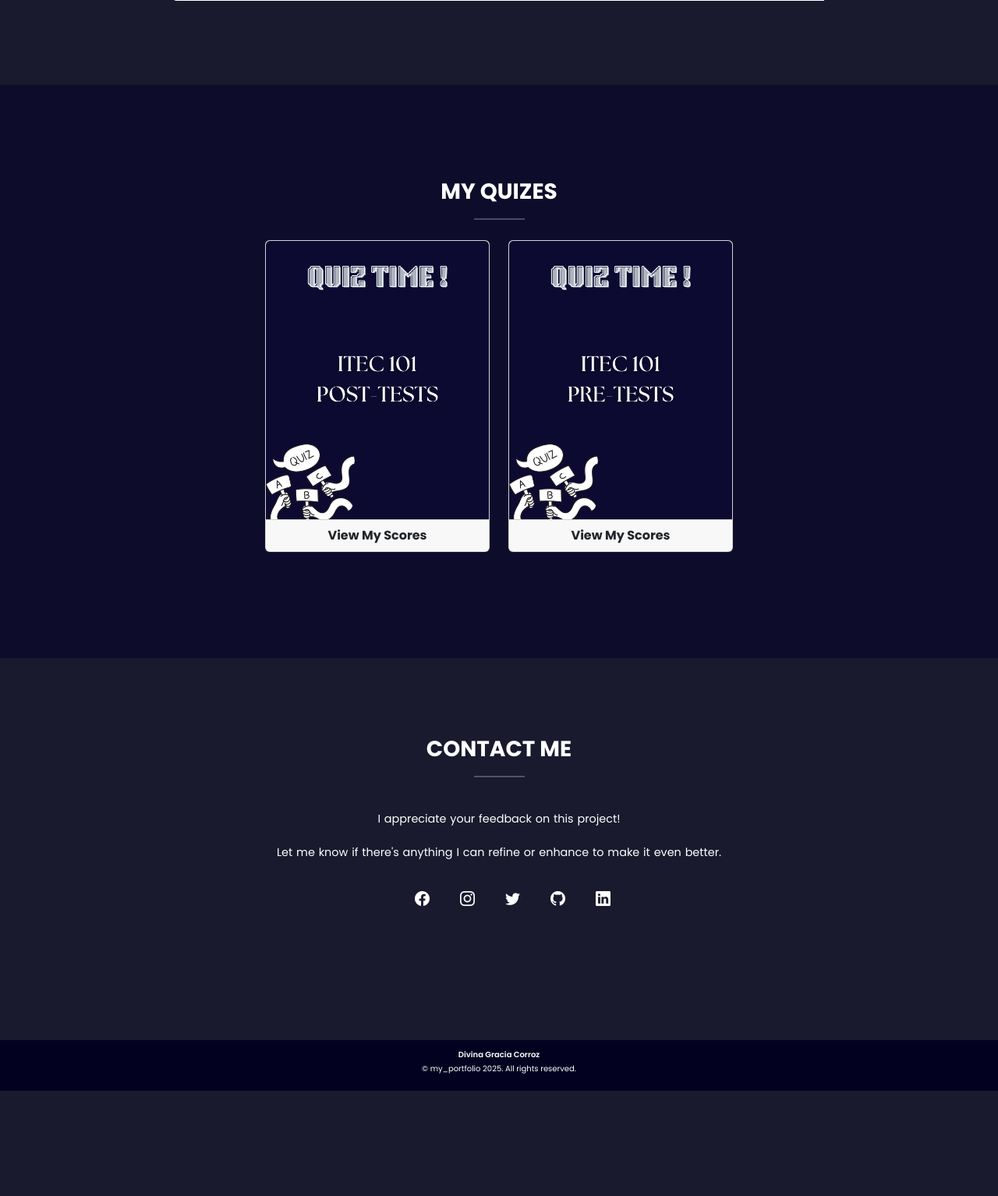
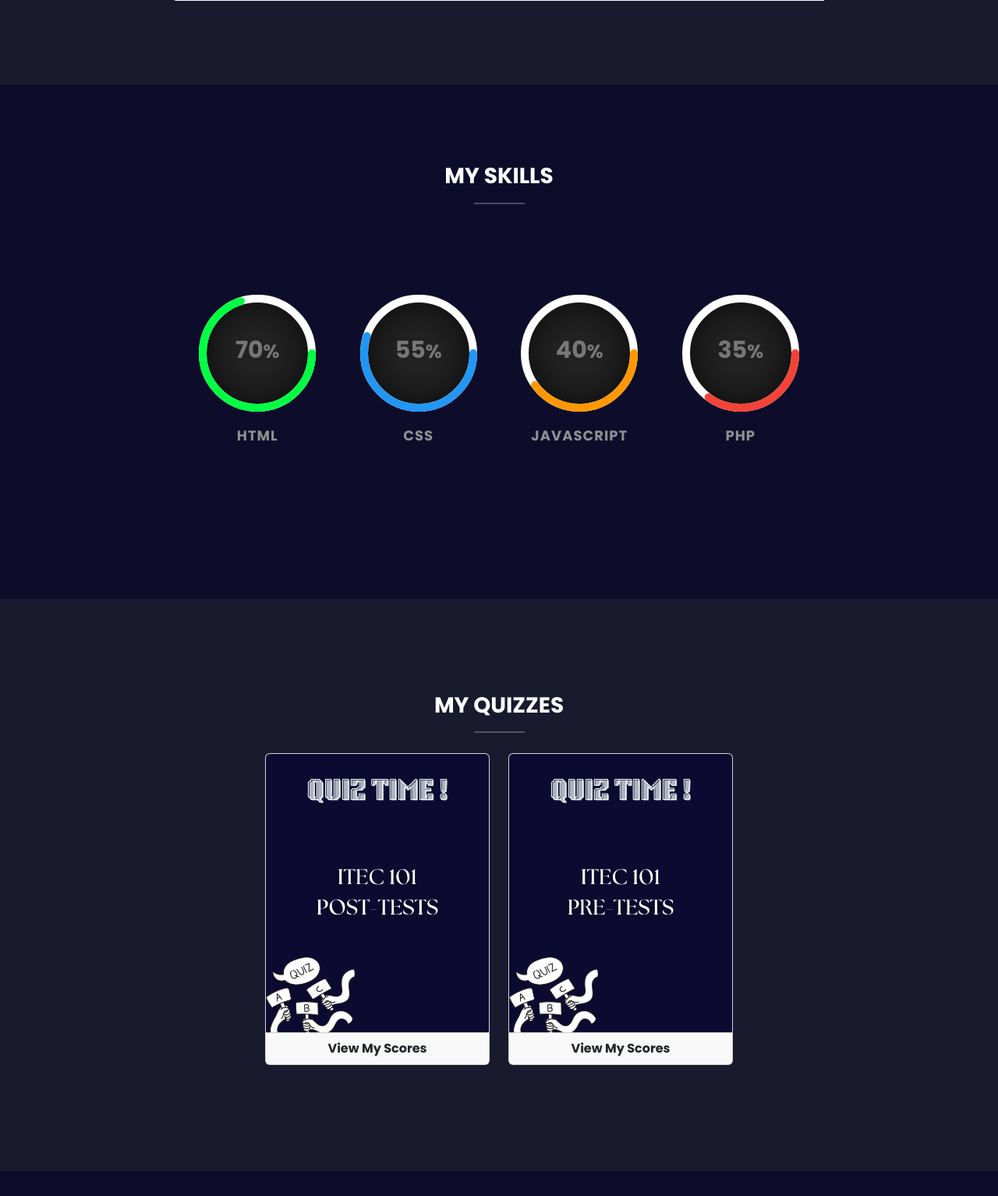
Before and after one commit to sachiicxz/WebPortfolio, a PHP site: page / in a window 1280 px wide. Shown: the part 4525-6059 px from the top of the page at 78% size. Before the commit the page ends 5924 px from the top, so only its background shows below. Run offline with PHP 8.4, Linux system fonts and the light colour scheme.

Commit message:
Your commit message

```diff
--- a/css/main.css
+++ b/css/main.css
@@ -185,7 +220,7 @@ section {
     display: flex;
     justify-content: center;
     align-items: center;
-    color: white;
+    color: rgb(146, 146, 206);
     transition: transform 0.3s ease, color 0.3s ease;
     font-size: 19px;
     width: 50px;
@@ -399,7 +434,207 @@ section {
 /*quizes style*/
 
 .quizes {
+    background-color: #1a1a2e;
+}
+
+/*skills styling*/
+#skills {
     background-color: #0d0d2b;
+}
+
+/*skills container style*/
+.skills-container {
+    position: relative;
+    width: 100%;
+    padding: 40px 20px;
+    display: flex;
+    justify-content: space-around;
+    gap: 10px;
+}
+
+.skills-container .skill-card {
+    position: relative;
+    width: 290px;
+    display: flex;
+    justify-content: center;
+    align-items: center;
+    height: 300px;
+    border-radius: 4px;
+    text-align: center;
+    overflow: hidden;
+    transition: 0.5s;
+}
+
+.skills-container .skill-card:hover {
+    transform: translateY(-10px);
+}
+
+.skills-container .skill-card:before {
+    content: '';
+    position: absolute;
+    top: 0;
+    left: -50%;
+    width: 100%;
+    height: 100%;
+    cursor: pointer;
+    z-index: 1;
+}
+
+.percent {
+    position: relative;
+    width: 150px;
+    height: 150px;
+    border-radius: 50%;
+    box-shadow: inset 0 0 50px #000;
+    background: #222;
+    z-index: 1000;
+}
+
+.percent .num {
+    position: absolute;
+    top: 0;
+    left: 0;
+    width: 100%;
+    height: 100%;
+    display: flex;
+    justify-content: center;
+    align-items: center;
+    border-radius: 50%;
+}
+
+.percent .num h2 {
+    color: #777;
+    font-weight: 700;
+    font-size: 30px;
+    transition: 0.5s;
+}
+
+.skill-card:hover .percent .num h2 {
+    color: #fff;
+    font-size: 45px;
+}
+
+.percent .num h2 span {
+    color: #777;
+    font-size: 24px;
+    transition: 0.5s;
+}
+
+.skill-card:hover .percent .num h2 span {
+    color: #fff;
+}
+
+.text {
+    position: relative;
+    color: #8f8f8f;
+    margin-top: 20px;
+    font-weight: 700;
+    font-size: 18px;
+    letter-spacing: 1px;
+    text-transform: uppercase;
+    transition: 0.5s;
+}
+
+.skill-card:hover .text {
+    color: white;
+}
+
+svg {
+    position: relative;
+    width: 150px;
+    height: 150px;
+    z-index: 1000;
+}
+
+svg circle {
+    width: 90%;
+    height: 100%;
+    fill: none;
+    stroke: #fff;
+    stroke-width: 10;
+    stroke-linecap: round;
+    transform: translate(5px, 5px);
+}
+
+svg circle:nth-child(2) {
+    stroke-dasharray: 440;
+    stroke-dashoffset: 440;
+}
+
+.skill-card:nth-child(1) svg circle:nth-child(2) {
+    stroke-dashoffset: calc(440 - (440 * 70) / 100);
+    stroke: #00ff43;
+}
+
+.skill-card:nth-child(2) svg circle:nth-child(2) {
+    stroke-dashoffset: calc(440 - (440 * 55) / 100);
+    stroke: #2196f3;
+}
+
+.skill-card:nth-child(3) svg circle:nth-child(2) {
+    stroke-dashoffset: calc(440 - (440 * 40) / 100);
+    stroke: #ff9800;
+}
+
+.skill-card:nth-child(4) svg circle:nth-child(2) {
+    stroke-dashoffset: calc(440 - (440 * 35) / 100);
+    stroke: #f44336;
+}
+
+/*responsive style*/
+@media (max-width: 992px) {
+    .skills-container {
+        flex-wrap: wrap;
+        justify-content: center;
+        gap: 5px;
+    }
+
+    .skills-container .skill-card {
+        width: 45%;
+        margin-bottom: 20px;
+    }
+}
+
+@media (max-width: 576px) {
+    .skills-container {
+        flex-wrap: wrap;
+        justify-content: center;
+        padding: 10px 10px;
+        gap: 5px;
+    }
+
+    .skills-container .skill-card {
+        width: 70%;
+        height: auto;
+        flex-wrap: wrap;
+    }
+
+    .percent {
+        width: 150px;
+        height: 150px;
+    }
+
+    svg {
+        width: 130%;
+        height: 130%;
+    }
+
+    .percent .num h2 {
+        font-size: 24px;
+    }
+
+    .skill-card:hover .percent .num h2 {
+        font-size: 32px;
+    }
+
+    .percent .num h2 span {
+        font-size: 18px;
+    }
+
+    .text {
+        font-size: 16px;
+        margin-top: 15px;
+    }
 }
 
 /* Centering the section */
@@ -507,12 +742,12 @@ section {
 
 /*contact style*/
 .contact {
-    background-color: #1a1a2e;
+    background-color: #0d0d2b;
     min-height: 490px;
 }
 
 .contact .paragraph-text {
-    margin-top: 5%;
+    margin-top: 10%;
 }
 
 .feedback-container .form-control {
--- a/index.html
+++ b/index.html
@@ -5,15 +5,16 @@
     <meta charset="UTF-8">
     <meta name="viewport" content="width=device-width, initial-scale=1.0">
     <title>PORTFOLIO</title>
+    <link rel="icon" href="about/ID1.png" type="image/x-icon">
 
     <link rel="stylesheet" href="css/main.css">
-    <link rel="icon" href="about/ID1.png" type="image/x-icon">
     <!-- Bootstrap Icons -->
     <link rel="stylesheet" href="css/bootstrap.css">
     <link rel="stylesheet" href="https://cdn.jsdelivr.net/npm/bootstrap-icons/font/bootstrap-icons.css">
     <link href="https://cdn.jsdelivr.net/npm/bootstrap@5.3.3/dist/css/bootstrap.min.css" rel="stylesheet">
     <!-- Animate.css for Smooth Animations -->
     <link rel="stylesheet" href="https://cdnjs.cloudflare.com/ajax/libs/animate.css/4.1.1/animate.min.css">
+
 </head>
 
 <style>
@@ -24,35 +25,6 @@
     }
 </style>
 
-<script>
-    document.addEventListener("DOMContentLoaded", function () {
-        const navLinks = document.querySelectorAll(".nav-link");
-
-        navLinks.forEach(link => {
-            link.addEventListener("click", function (e) {
-                e.preventDefault();
-                const targetSection = document.querySelector(this.getAttribute("href"));
-
-                if (targetSection) {
-                    // Scroll smoothly to the section
-                    targetSection.scrollIntoView({ behavior: "smooth", block: "center" });
-
-                    // Add animation class for centering effect
-                    const textElements = targetSection.querySelectorAll("h2, h3, p");
-                    textElements.forEach(el => {
-                        el.classList.add("animate__animated", "animate__zoomIn");
-
-                        // Remove animation after it plays to allow replay on next click
-                        setTimeout(() => {
-                            el.classList.remove("animate__zoomIn");
-                        }, 1500);
-                    });
-                }
-            });
-        });
-    });
-</script>
-
 <body>
     <!-- Navbar -->
     <nav class="navbar navbar-expand-lg sticky-top">
@@ -61,55 +33,32 @@
             <a class="navbar-brand animate__animated animate__fadeInLeft" href="index.html">
                 <h5>MY <span>PORTFOLIO</span></h5>
             </a>
-            <button class="navbar-toggler border border-white" type="button" data-bs-toggle="collapse"
+            <button class="navbar-toggler custom-toggler" type="button" data-bs-toggle="collapse"
                 data-bs-target="#navbarNav" aria-controls="navbarNav" aria-expanded="false"
                 aria-label="Toggle navigation">
-                <span class="navbar-toggler-icon"></span>
+                <span class="bar top-bar"></span>
+                <span class="bar middle-bar"></span>
+                <span class="bar bottom-bar"></span>
             </button>
+
 
             <div class="collapse navbar-collapse" id="navbarNav">
                 <ul class="navbar-nav ms-auto">
-                    <li class="nav-item"><a class="nav-link active" href="#main">HOME</a></li>
-                    <li class="nav-item"><a class="nav-link" href="#about">ABOUT</a></li>
-                    <li class="nav-item"><a class="nav-link" href="#projects">WORKS</a></li>
-                    <li class="nav-item"><a class="nav-link" href="#quizes">QUIZES</a></li>
-                    <li class="nav-item"><a class="nav-link" href="#contact">CONTACT</a></li>
+                    <li class="nav-item"><a class="nav-link active animate__animated animate__fadeInLeft"
+                            href="#main">HOME</a></li>
+                    <li class="nav-item"><a class="nav-link animate__animated animate__fadeInRight"
+                            href="#about">ABOUT</a></li>
+                    <li class="nav-item"><a class="nav-link animate__animated animate__fadeInLeft"
+                            href="#projects">WORKS</a></li>
+                    <li class="nav-item"><a class="nav-link animate__animated animate__fadeInRight"
+                            href="#quizes">QUIZZES</a></li>
+                    <li class="nav-item"><a class="nav-link animate__animated animate__fadeInLeft"
+                            href="#skills">SKILLS</a></li>
+                    <li class="nav-item"><a class="nav-link animate__animated animate__fadeInRight"
+                            href="#contact">CONTACT</a></li>
                 </ul>
             </div>
         </div>
-    </nav>
-
-    <script>
-        // Close the navbar when an anchor tag is clicked (on small screens)
-        document.querySelectorAll('.navbar-nav .nav-link').forEach(link => {
-            link.addEventListener('click', () => {
-                const navbarCollapse = document.getElementById('navbarNav');
-                if (navbarCollapse.classList.contains('show')) {
-                    navbarCollapse.classList.remove('show');
-                }
-            });
-        });
-    </script>
-
-
-    <script>
-        document.addEventListener("DOMContentLoaded", function () {
-            const links = document.querySelectorAll(".nav-link");
-
-            window.addEventListener("scroll", () => {
-                let scrollPos = window.scrollY;
-
-                links.forEach((link) => {
-                    let section = document.querySelector(link.getAttribute("href"));
-
-                    if (section && section.offsetTop <= scrollPos + 100 && section.offsetTop + section.offsetHeight > scrollPos) {
-                        links.forEach((l) => l.classList.remove("active"));
-                        link.classList.add("active");
-                    }
-                });
-            });
-        });
-    </script>
     </nav>
 
     <!-- Main Section -->
@@ -219,7 +168,7 @@
                 <div class="row mt-3">
                     <div class="col-6 col-md-6 mb-3">
                         <!-- Clickable Card -->
-                        <div class="card bg-light cert-card" data-bs-toggle="modal" data-bs-target="#imageModal4">
+                        <div class="card cert-card" data-bs-toggle="modal" data-bs-target="#imageModal4">
                             <img src="certs/p4.png" class="card-img-top" alt="Thumbnail">
                             <div class="card-body text-center">
                                 <h5 class="card-title text-dark">Cisco Certificate</h5>
@@ -229,7 +178,7 @@
                     </div>
                     <div class="col-6 col-md-6 mb-3">
                         <!-- Clickable Card -->
-                        <div class="card bg-light cert-card" data-bs-toggle="modal" data-bs-target="#imageModal2">
+                        <div class="card cert-card" data-bs-toggle="modal" data-bs-target="#imageModal2">
                             <img src="certs/p2.png" class="card-img-top" alt="Thumbnail">
                             <div class="card-body text-center">
                                 <h5 class="card-title text-dark">Cisco Certificate</h5>
@@ -242,7 +191,7 @@
                 <div class="row mt-2">
                     <div class="col-6 col-md-6 mb-3">
                         <!-- Clickable Card -->
-                        <div class="card bg-light cert-card" data-bs-toggle="modal" data-bs-target="#imageModal3">
+                        <div class="card cert-card" data-bs-toggle="modal" data-bs-target="#imageModal3">
                             <img src="certs/p3.png" class="card-img-top" alt="Thumbnail">
                             <div class="card-body text-center">
                                 <h5 class="card-title text-dark">Cisco Certificate</h5>
@@ -252,7 +201,7 @@
                     </div>
                     <div class="col-6 col-md-6 mb-3">
                         <!-- Clickable Card -->
-                        <div class="card bg-light cert-card" data-bs-toggle="modal" data-bs-target="#imageModal1">
+                        <div class="card cert-card" data-bs-toggle="modal" data-bs-target="#imageModal1">
                             <img src="certs/p1.png" class="card-img-top" alt="Thumbnail">
                             <div class="card-body text-center">
                                 <h5 class="card-title text-dark">Cisco Certificate</h5>
@@ -541,12 +490,90 @@
         </div>
     </section>
 
+    <!--skills section-->
+    <section class="skills" id="skills">
+        <div class="container-fluid">
+            <!-- Section Title -->
+            <div class="text-center mb-4">
+                <h3 class="fw-bold text-white">MY SKILLS</h3>
+                <hr class="mx-auto" style="height: 3px; background-color: white; width: 65px; margin-bottom: 3%;">
+            </div>
+
+
+            <div class="skills-container">
+                <!-- HTML Card -->
+                <div class="skill-card animate__animated animate__fadeInLeft">
+                    <div class="box">
+                        <div class="percent">
+                            <svg>
+                                <circle cx="70" cy="70" r="70"></circle>
+                                <circle cx="70" cy="70" r="70" stroke-dasharray="440" stroke-dashoffset="110"></circle>
+                            </svg>
+                            <div class="num">
+                                <h2>70<span>%</span></h2>
+                            </div>
+                        </div>
+                        <h2 class="text">HTML</h2>
+                    </div>
+                </div>
+
+                <!-- CSS Card -->
+                <div class="skill-card animate__animated animate__fadeInRight">
+                    <div class="box">
+                        <div class="percent">
+                            <svg>
+                                <circle cx="70" cy="70" r="70"></circle>
+                                <circle cx="70" cy="70" r="70" stroke-dasharray="440" stroke-dashoffset="220"></circle>
+                            </svg>
+                            <div class="num">
+                                <h2>55<span>%</span></h2>
+                            </div>
+                        </div>
+                        <h2 class="text">CSS</h2>
+                    </div>
+                </div>
+
+                <!-- JavaScript Card -->
+                <div class="skill-card animate__animated animate__fadeInLeft">
+                    <div class="box">
+                        <div class="percent">
+                            <svg>
+                                <circle cx="70" cy="70" r="70"></circle>
+                                <circle cx="70" cy="70" r="70" stroke-dasharray="440" stroke-dashoffset="374"></circle>
+                            </svg>
+                            <div class="num">
+                                <h2>40<span>%</span></h2>
+                            </div>
+                        </div>
+                        <h2 class="text">JavaScript</h2>
+                    </div>
+                </div>
+
+                <!-- PHP Card -->
+                <div class="skill-card animate__animated animate__fadeInRight">
+                    <div class="box">
+                        <div class="percent">
+                            <svg>
+                                <circle cx="70" cy="70" r="70"></circle>
+                                <circle cx="70" cy="70" r="70" stroke-dasharray="440" stroke-dashoffset="352"></circle>
+                            </svg>
+                            <div class="num">
+                                <h2>35<span>%</span></h2>
+                            </div>
+                        </div>
+                        <h2 class="text">PHP</h2>
+                    </div>
+                </div>
+            </div>
+    </section>
+
+
     <!--quizes section-->
     <section class="quizes" id="quizes">
         <div class="container animate__animated animate__fadeInUp">
             <!-- Section Title -->
             <div class="text-center mb-4">
-                <h3 class="fw-bold text-white">MY QUIZES</h3>
+                <h3 class="fw-bold text-white">MY QUIZZES</h3>
                 <hr class="mx-auto" style="height: 3px; background-color: white; width: 65px;  margin-bottom: 3%;">
             </div>
             <div class="cards-container">
@@ -578,7 +605,8 @@
             <div class="text-center mb-4">
                 <h3 class="fw-bold text-white">CONTACT ME</h3>
                 <hr class="mx-auto" style="height: 3px; background-color: white; width: 65px; margin-bottom: 3%;">
-                <p class="paragraph-text text-white text-center" style="font-size: 0.9rem;">I appreciate your feedback
+                <p class="paragraph-text text-white text-center" style="font-size: 0.9rem;">I appreciate your
+                    feedback
                     on this
                     project! <br><br>
                     Let me know
@@ -605,30 +633,13 @@
     </section>
 
     <button id="scrollToTop" class="scroll-to-top">&#8679;</button>
-    <script>
-        document.addEventListener("DOMContentLoaded", function () {
-            let scrollToTopBtn = document.getElementById("scrollToTop");
-
-            window.addEventListener("scroll", function () {
-                if (window.scrollY > 200) { // Show when scrolled 200px
-                    scrollToTopBtn.style.display = "flex";
-                } else {
-                    scrollToTopBtn.style.display = "none";
-                }
-            });
-
-            scrollToTopBtn.addEventListener("click", function () {
-                window.scrollTo({ top: 0, behavior: "smooth" });
-            });
-        });
-    </script>
 
     <footer class="footer">
         <span class="footer-title">Divina Gracia Corroz</span>
         <p>&copy; my_portfolio 2025. All rights reserved.</p>
     </footer>
 
-
+    <script src="script.js"></script>
 </body>
 
 </html>
```
Also changed, not shown: other parts of css/main.css (+40 -5 lines), script.js (added, +94 -0 lines).
